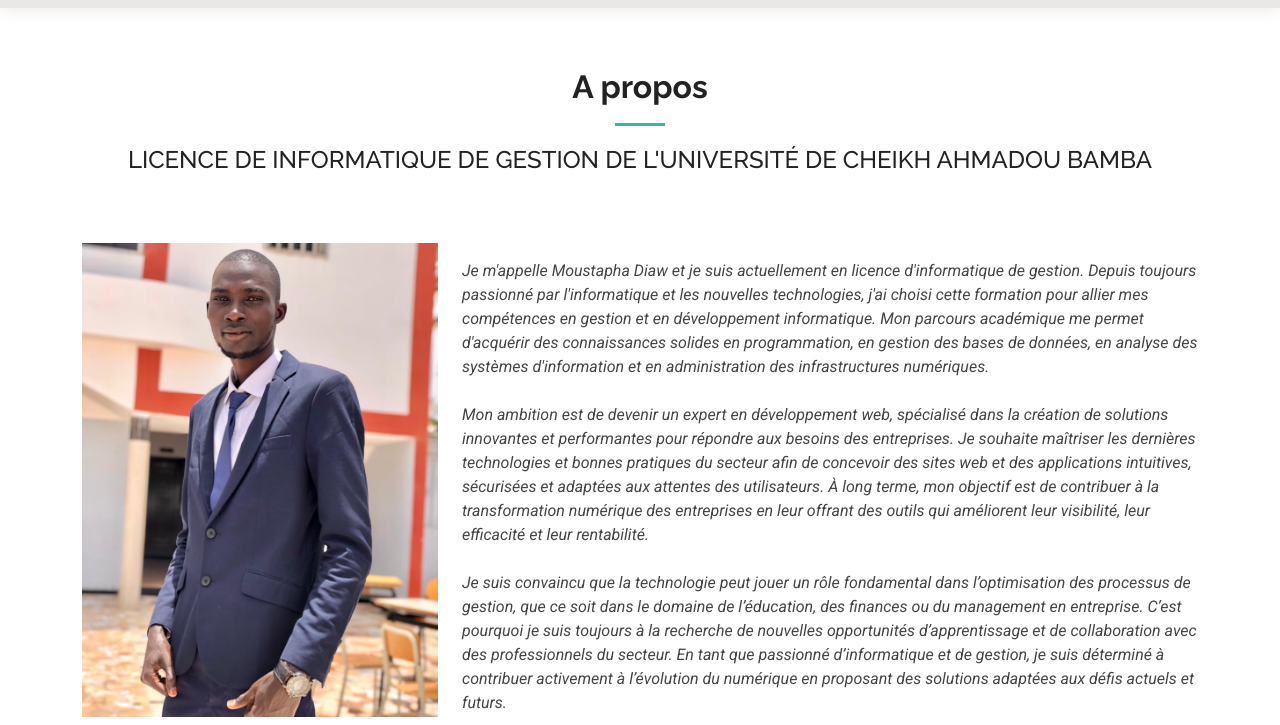
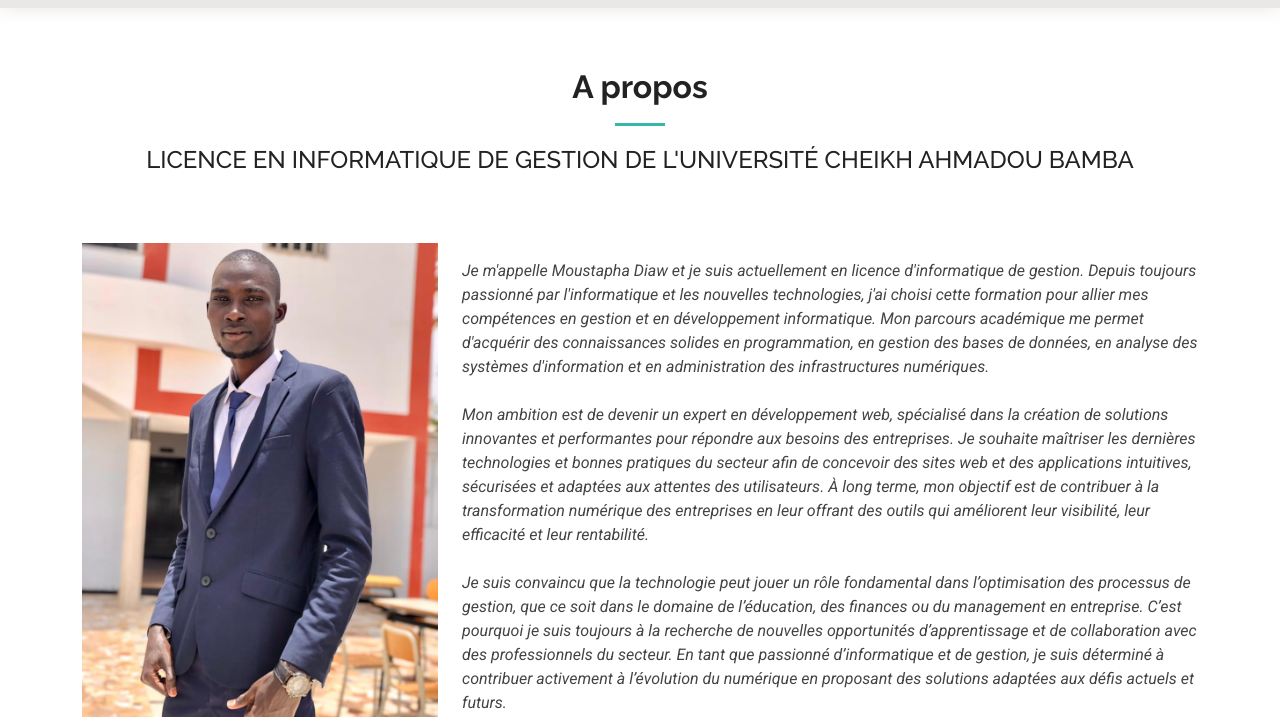
Before and after one commit to moustapha-Diaw/mon_portfolio, a plain HTML site: page apropos.html in a window 1280 px wide. Shown: the part 75-800 px from the top of the page. Drawn offline with Linux system fonts and the light colour scheme.

Commit message:
modification

```diff
--- a/apropos.html
+++ b/apropos.html
@@ -65,7 +65,7 @@
       <!-- Section Title -->
       <div class="container section-title" data-aos="fade-up">
         <h2>A propos</h2>
-        <h4>LICENCE DE INFORMATIQUE DE GESTION DE L'UNIVERSITÉ DE CHEIKH AHMADOU BAMBA</h4>
+        <h4>LICENCE EN INFORMATIQUE DE GESTION DE L'UNIVERSITÉ CHEIKH AHMADOU BAMBA</h4>
       </div><!-- End Section Title -->
 
       <div class="container" data-aos="fade-up" data-aos-delay="100">
```
